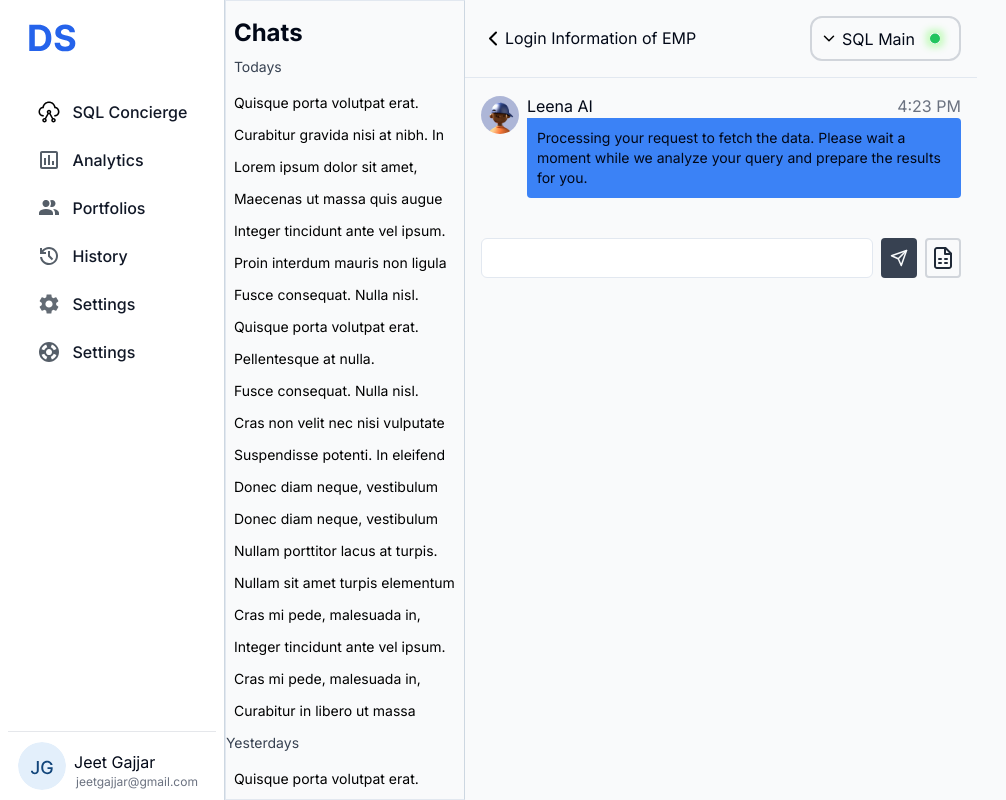
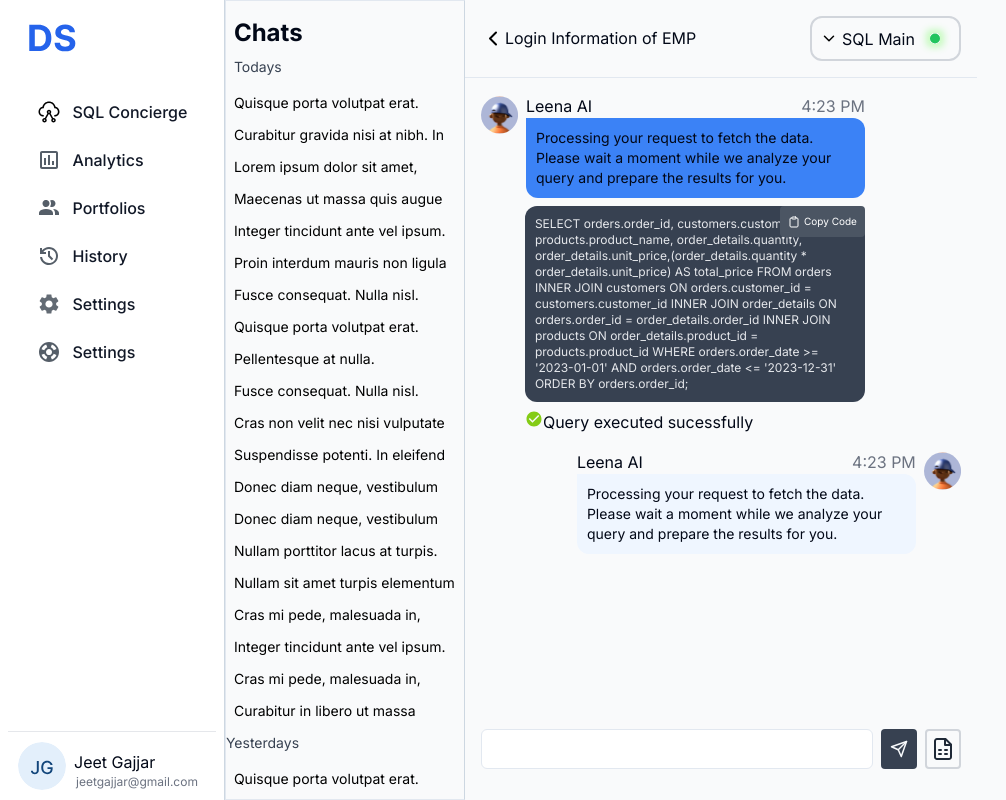
Before and after one commit to NotTheRightGuy/Querix, a Next.js app: page /dashboard in a window 1280 px wide. Shown: the whole page, without its empty margins (0-1006 px from the left). Built offline with nearby package versions, Linux system fonts and the light colour scheme.

Commit message:
ai prompt chat complete

```diff
--- a/components/pages/dashboard.tsx
+++ b/components/pages/dashboard.tsx
@@ -8,79 +8,37 @@ import { motion, AnimatePresence } from "framer-motion";
 import FileSpreadsheet from '@/public/file-spreadsheet'
 import SendArrow from "@/public/sendArrow";
 import Avatar from "@/public/avatar";
+import Exampad from "@/public/examPad";
+import copy from "copy-to-clipboard";
+import Tick from "@/public/tick";
+import GreenDot from "@/public/green-dot";
 
 export function Dashboard() {
-    // const asideRef = useRef(null);
-
-    // const [menuItemHidden, setmenuItemHidden] = useState(true)
-
     const [dropDownMenu, setDropDownMenu] = useState(false)
-
-    // return (
-    //     <div className="antialiased flex bg-gray-50 dark:bg-gray-900">
-    //         {/* Sidebar */}
-    //         <aside
-    //             className={`top-0 left-0 z-40 w-fit h-screen overflow-x-hidden pt-14 transition-transform -translate-x-full bg-white border-r border-gray-200 md:translate-x-0 dark:bg-gray-800 dark:border-gray-700`}
-    //             aria-label="Sidenav"
-    //             ref={asideRef}
-    //             id="drawer-navigation"
-    //             onMouseEnter={() => setmenuItemHidden(!menuItemHidden)}
-    //             onMouseLeave={() => setmenuItemHidden(!menuItemHidden)}
-    //         >
-    //             <div className={`overflow-y-auto py-5 px-3 h-full bg-white dark:bg-gray-800 flex flex-col justify-between ${menuItemHidden ? 'items-center' : 'items-start'}`}>
-    //                 <form action="#" method="GET" className="md:hidden mb-2">
-    //                     <label htmlFor="sidebar-search" className="sr-only">
-    //                         Search
-    //                     </label>
-    //                     <div className="relative">
-    //                         <div className="flex absolute inset-y-0 left-0 items-center pl-3 pointer-events-none">
-    //                             <svg
-    //                                 className="w-5 h-5 text-gray-500 dark:text-gray-400"
-    //                                 fill="currentColor"
-    //                                 viewBox="0 0 20 20"
-    //                                 xmlns="http://www.w3.org/2000/svg"
-    //                             >
-    //                                 <path
-    //                                     fillRule="evenodd"
-    //                                     clipRule="evenodd"
-    //                                     d="M8 4a4 4 0 100 8 4 4 0 000-8zM2 8a6 6 0 1110.89 3.476l4.817 4.817a1 1 0 01-1.414 1.414l-4.816-4.816A6 6 0 012 8z"
-    //                                 />
-    //                             </svg>
-    //                         </div>
-    //                         <input
-    //                             type="text"
-    //                             name="search"
-    //                             id="sidebar-search"
-    //                             className="bg-gray-50 border border-gray-300 text-gray-900 text-sm rounded-lg focus:ring-primary-500 focus:border-primary-500 block w-full pl-10 p-2 dark:bg-gray-700 dark:border-gray-600 dark:placeholder-gray-400 dark:text-white dark:focus:ring-primary-500 dark:focus:border-primary-500"
-    //                             placeholder="Search"
-    //                         />
-    //                     </div>
-    //                 </form>
-    //                 <ul className="space-y-2">
-    //                     <li>
-    //                         <a
-    //                             href="#"
-    //                             className="flex items-center p-2 text-base font-medium text-gray-900 rounded-lg dark:text-white hover:bg-gray-100 dark:hover:bg-gray-700 group"
-    //                         >
-    //                             <svg
-    //                                 width="24"
-    //                                 height="24"
-    //                                 viewBox="0 0 24 24"
-    //                                 fill="none"
-    //                                 xmlns="http://www.w3.org/2000/svg"
-    //                             >
-    //                                 <path
-    //                                     d="M16.5 18H16.125L13.65 13.5C14.025 13.125 14.25 12.6 14.25 12C14.25 10.725 13.275 9.75 12 9.75C10.725 9.75 9.75 10.725 9.75 12C9.75 12.6 9.975 13.125 10.35 13.5L7.875 18H7.5C6.225 18 5.25 18.975 5.25 20.25C5.25 21.525 6.225 22.5 7.5 22.5C8.775 22.5 9.75 21.525 9.75 20.25C9.75 19.65 9.525 19.125 9.15 18.75L11.625 14.175H12.375L14.85 18.75C14.475 19.125 14.25 19.65 14.25 20.25C14.25 21.525 15.225 22.5 16.5 22.5C17.775 22.5 18.75 21.525 18.75 20.25C18.75 18.975 17.775 18 16.5 18ZM12 11.25C12.45 11.25 12.75 11.55 12.75 12C12.75 12.45 12.45 12.75 12 12.75C11.55 12.75 11.25 12.45 11.25 12C11.25 11.55 11.55 11.25 12 11.25ZM7.5 21C7.05 21 6.75 20.7 6.75 20.25C6.75 19.8 7.05 19.5 7.5 19.5C7.95 19.5 8.25 19.8 8.25 20.25C8.25 20.7 7.95 21 7.5 21ZM16.5 21C16.05 21 15.75 20.7 15.75 20.25C15.75 19.8 16.05 19.5 16.5 19.5C16.95 19.5 17.25 19.8 17.25 20.25C17.25 20.7 16.95 21 16.5 21Z"
-    //                                     fill="black"
-    //                                 />
-    //                                 <path
-    //                                     d="M18.6 6.825C17.925 3.75 15.225 1.5 12 1.5C8.775 1.5 6.075 3.75 5.4 6.825C3.15 7.275 1.5 9.3 1.5 11.625C1.5 14.325 3.675 16.5 6.375 16.5H6.75V15H6.375C4.5 15 3 13.5 3 11.625C3 9.9 4.35 8.4 6.075 8.25H6.75L6.825 7.65C7.125 4.95 9.375 3 12 3C14.625 3 16.875 4.95 17.175 7.575L17.25 8.25L17.85 8.325C19.575 8.475 20.925 9.975 20.925 11.7C20.925 13.575 19.425 15.075 17.55 15.075H17.25V16.575H17.625C20.325 16.575 22.5 14.4 22.5 11.7C22.5 9.3 20.85 7.275 18.6 6.825Z"
-    //                                     fill="black"
-    //                                 />
-    //                             </svg>
-
     const asideRef = useRef(null);
     const [menuItemHidden, setmenuItemHidden] = useState(true);
+
+    const [copyText, setCopyText] = useState("");
+
+    const handleCopyText = async (e: any) => {
+        try {
+            const curr = e.target.parentNode.parentNode.children[1].innerText
+            await navigator.clipboard.writeText(curr);
+            // alert("Copied to clipboard!");
+        } catch (err) {
+            console.error(
+                "Unable to copy to clipboard.",
+                err
+            );
+            alert("Copy to clipboard failed.");
+        }
+    };
+
+    const copyToClipboard = () => {
+        copy(copyText);
+        alert(`You have copied "${copyText}"`);
+    };
+
     const history = [{ "text": "Quisque porta volutpat erat. Quisque erat eros, viverra eget, congue eget, semper rutrum, nulla. Nunc purus.\n\nPhasellus in felis. Donec semper sapien a libero. Nam dui." },
     { "text": "Curabitur gravida nisi at nibh. In hac habitasse platea dictumst. Aliquam augue quam, sollicitudin vitae, consectetuer eget, rutrum at, lorem.\n\nInteger tincidunt ante vel ipsum. Praesent blandit lacinia erat. Vestibulum sed magna at nunc commodo placerat." },
     { "text": "Lorem ipsum dolor sit amet, consectetuer adipiscing elit. Proin risus. Praesent lectus.\n\nVestibulum quam sapien, varius ut, blandit non, interdum in, ante. Vestibulum ante ipsum primis in faucibus orci luctus et ultrices posuere cubilia Curae; Duis faucibus accumsan odio. Curabitur convallis." },
@@ -330,7 +288,6 @@ export function Dashboard() {
                 </div>
             </main>
             <div className="w-2/5 flex flex-col h-screen">
-
                 <header className="flex justify-between items-center p-4 h-fit">
                     {/* <p className="opacity-100 hover:opacity-100 cursor-pointer"> */}
                     <div className="flex">
@@ -355,24 +312,7 @@ export function Dashboard() {
                         </svg>
 
                         SQL Main
-                        <svg width="32" height="33" viewBox="0 0 32 33" fill="none" xmlns="http://www.w3.org/2000/svg">
-                            <g filter="url(#filter0_d_12_409)">
-                                <circle cx="16" cy="16.5" r="5" fill="#22C55E" />
-                            </g>
-                            <defs>
-                                <filter id="filter0_d_12_409" x="0" y="0.5" width="32" height="32" filterUnits="userSpaceOnUse" color-interpolation-filters="sRGB">
-                                    <feFlood flood-opacity="0" result="BackgroundImageFix" />
-                                    <feColorMatrix in="SourceAlpha" type="matrix" values="0 0 0 0 0 0 0 0 0 0 0 0 0 0 0 0 0 0 127 0" result="hardAlpha" />
-                                    <feMorphology radius="4" operator="dilate" in="SourceAlpha" result="effect1_dropShadow_12_409" />
-                                    <feOffset />
-                                    <feGaussianBlur stdDeviation="3.5" />
-                                    <feComposite in2="hardAlpha" operator="out" />
-                                    <feColorMatrix type="matrix" values="0 0 0 0 0.171056 0 0 0 0 1 0 0 0 0 0.0361112 0 0 0 0.25 0" />
-                                    <feBlend mode="normal" in2="BackgroundImageFix" result="effect1_dropShadow_12_409" />
-                                    <feBlend mode="normal" in="SourceGraphic" in2="effect1_dropShadow_12_409" result="shape" />
-                                </filter>
-                            </defs>
-                        </svg>
+                        <GreenDot></GreenDot>
                         <AnimatePresence>
 
                             <motion.div
@@ -391,25 +331,73 @@ export function Dashboard() {
 
                 </header>
                 <hr />
-                <div className="p-4 w-full h-max">
-                    <div className="flex flex-col h-full">
-                        <div className="flex gap-2 w-full">
-                            <Avatar></Avatar>
+                <div className="p-4 w-full h-5/6">
+                    <div className="flex flex-col h-full gap-4">
+                        <div className="flex flex-col   w-4/5 gap-2">
+                            <div className="flex gap-2 ">
+                                <Avatar></Avatar>
+                                <div className="flex flex-col w-full">
+                                    <div className="flex w-full justify-between">
+                                        <p>Leena AI</p>
+                                        <p className="text-gray-500">4:23 PM</p>
+                                    </div>
+                                    <div className="rounded-xl rounded-tl-none bg-blue-500 p-2.5 text-sm">
+                                        Processing your request to fetch the data. Please wait a moment while we analyze your query and prepare the results for you.
+                                    </div>
+                                </div>
+                            </div>
+                            <div className="pl-11 relative ">
+                                <button className="absolute right-0 p-2 flex items-center justify-center gap-1 bg-gray-600 rounded text-[10px] text-white" onClick={handleCopyText}>
+                                    <Exampad></Exampad>
+                                    <p>
+
+                                        Copy Code
+                                    </p>
+                                </button>
+                                <div className="bg-gray-700 p-2.5 rounded-xl text-gray-200 text-xs ">
+                                    SELECT
+                                    orders.order_id,
+                                    customers.customer_name,
+                                    products.product_name,
+                                    order_details.quantity,
+                                    order_details.unit_price,
+                                    {"(order_details.quantity * order_details.unit_price)"} AS total_price
+                                    FROM
+                                    orders
+                                    INNER JOIN
+                                    customers ON orders.customer_id = customers.customer_id
+                                    INNER JOIN
+                                    order_details ON orders.order_id = order_details.order_id
+                                    INNER JOIN
+                                    products ON order_details.product_id = products.product_id
+                                    WHERE
+                                    orders.order_date {">"}= '2023-01-01' AND orders.order_date {"<"}= '2023-12-31'
+                                    ORDER BY
+                                    orders.order_id;
+                                </div>
+
+                            </div>
+                            <div className="flex w-fit pl-11">
+                                <Tick></Tick>
+                                <p>
+                                    Query executed sucessfully
+                                </p>
+                            </div>
+                        </div>
+                        <div className="flex gap-2 w-4/5 self-end">
                             <div className="flex flex-col w-full">
                                 <div className="flex w-full justify-between">
                                     <p>Leena AI</p>
                                     <p className="text-gray-500">4:23 PM</p>
                                 </div>
-                                <div className="rounded rounded-tl-none bg-blue-500 p-2.5 text-sm">
+                                <div className="rounded-xl rounded-tl-none bg-blue-50 p-2.5 text-sm">
                                     Processing your request to fetch the data. Please wait a moment while we analyze your query and prepare the results for you.
                                 </div>
                             </div>
-                        </div>
-                        <div className="">
-
+                            <Avatar></Avatar>
                         </div>
                     </div>
-                    <div className="flex gap-2">
+                    <div className="flex gap-2 h-fit">
                         <Input className="focus:outline-none" />
                         <div className="bg-gray-700 hover:bg-gray-900 duration-200 cursor-pointer  flex items-center w-11 justify-center rounded ">
                             <SendArrow></SendArrow>
--- a/package.json
+++ b/package.json
@@ -21,8 +21,10 @@
     "lucide-react": "^0.372.0",
     "next": "14.2.2",
     "react": "^18",
+    "react-copy-to-clipboard": "^5.1.0",
     "react-dom": "^18",
     "recoil": "^0.7.7",
+    "styled-components": "^6.1.8",
     "tailwind-merge": "^2.3.0",
     "tailwindcss-animate": "^1.0.7"
   },
--- /dev/null
+++ b/public/examPad.tsx
@@ -0,0 +1,9 @@
+export default function Exampad() {
+    return (
+        <svg width="12" height="12" viewBox="0 0 12 12" fill="none" xmlns="http://www.w3.org/2000/svg">
+            <path d="M7.5 1H4.5C4.22386 1 4 1.22386 4 1.5V2.5C4 2.77614 4.22386 3 4.5 3H7.5C7.77614 3 8 2.77614 8 2.5V1.5C8 1.22386 7.77614 1 7.5 1Z" stroke="white" stroke-linecap="round" stroke-linejoin="round" />
+            <path d="M8 2H9C9.26522 2 9.51957 2.10536 9.70711 2.29289C9.89464 2.48043 10 2.73478 10 3V10C10 10.2652 9.89464 10.5196 9.70711 10.7071C9.51957 10.8946 9.26522 11 9 11H3C2.73478 11 2.48043 10.8946 2.29289 10.7071C2.10536 10.5196 2 10.2652 2 10V3C2 2.73478 2.10536 2.48043 2.29289 2.29289C2.48043 2.10536 2.73478 2 3 2H4" stroke="white" stroke-linecap="round" stroke-linejoin="round" />
+        </svg>
+
+    )
+}
--- /dev/null
+++ b/public/green-dot.tsx
@@ -0,0 +1,22 @@
+export default function GreenDot() {
+    return (
+        <svg width="32" height="33" viewBox="0 0 32 33" fill="none" xmlns="http://www.w3.org/2000/svg">
+            <g filter="url(#filter0_d_12_409)">
+                <circle cx="16" cy="16.5" r="5" fill="#22C55E" />
+            </g>
+            <defs>
+                <filter id="filter0_d_12_409" x="0" y="0.5" width="32" height="32" filterUnits="userSpaceOnUse" color-interpolation-filters="sRGB">
+                    <feFlood flood-opacity="0" result="BackgroundImageFix" />
+                    <feColorMatrix in="SourceAlpha" type="matrix" values="0 0 0 0 0 0 0 0 0 0 0 0 0 0 0 0 0 0 127 0" result="hardAlpha" />
+                    <feMorphology radius="4" operator="dilate" in="SourceAlpha" result="effect1_dropShadow_12_409" />
+                    <feOffset />
+                    <feGaussianBlur stdDeviation="3.5" />
+                    <feComposite in2="hardAlpha" operator="out" />
+                    <feColorMatrix type="matrix" values="0 0 0 0 0.171056 0 0 0 0 1 0 0 0 0 0.0361112 0 0 0 0.25 0" />
+                    <feBlend mode="normal" in2="BackgroundImageFix" result="effect1_dropShadow_12_409" />
+                    <feBlend mode="normal" in="SourceGraphic" in2="effect1_dropShadow_12_409" result="shape" />
+                </filter>
+            </defs>
+        </svg>
+    )
+}
--- /dev/null
+++ b/public/tick.tsx
@@ -0,0 +1,8 @@
+export default function Tick() {
+    return (
+        <svg width="18" height="18" viewBox="0 0 18 18" fill="none" xmlns="http://www.w3.org/2000/svg">
+            <path d="M9 1.5C4.875 1.5 1.5 4.875 1.5 9C1.5 13.125 4.875 16.5 9 16.5C13.125 16.5 16.5 13.125 16.5 9C16.5 4.875 13.125 1.5 9 1.5ZM7.5 12.75L3.75 9L4.8075 7.9425L7.5 10.6275L13.1925 4.935L14.25 6L7.5 12.75Z" fill="#84CC16" />
+        </svg>
+
+    )
+}
```
Also changed, not shown: 2 other files (tests, documents, lock files or other folders).
